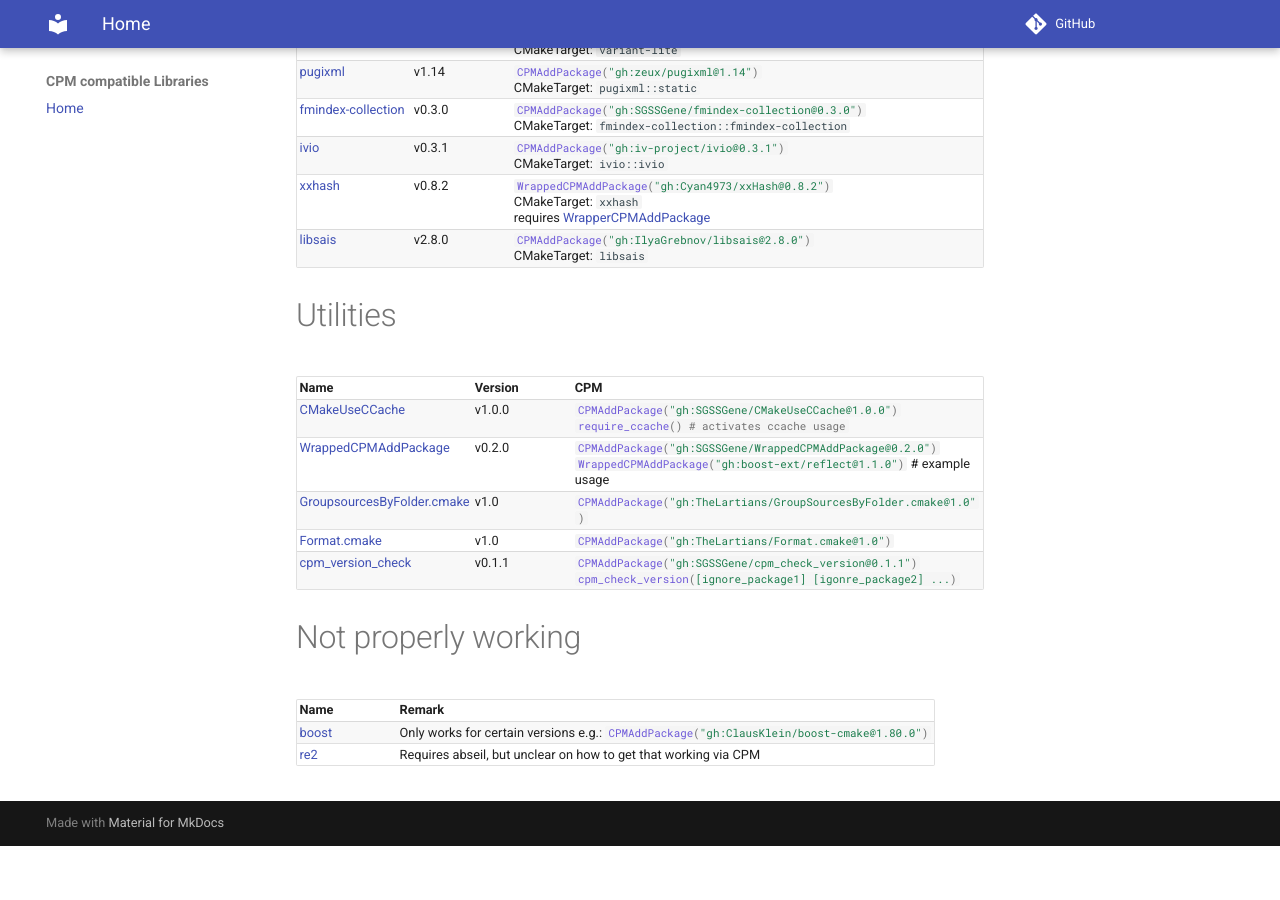
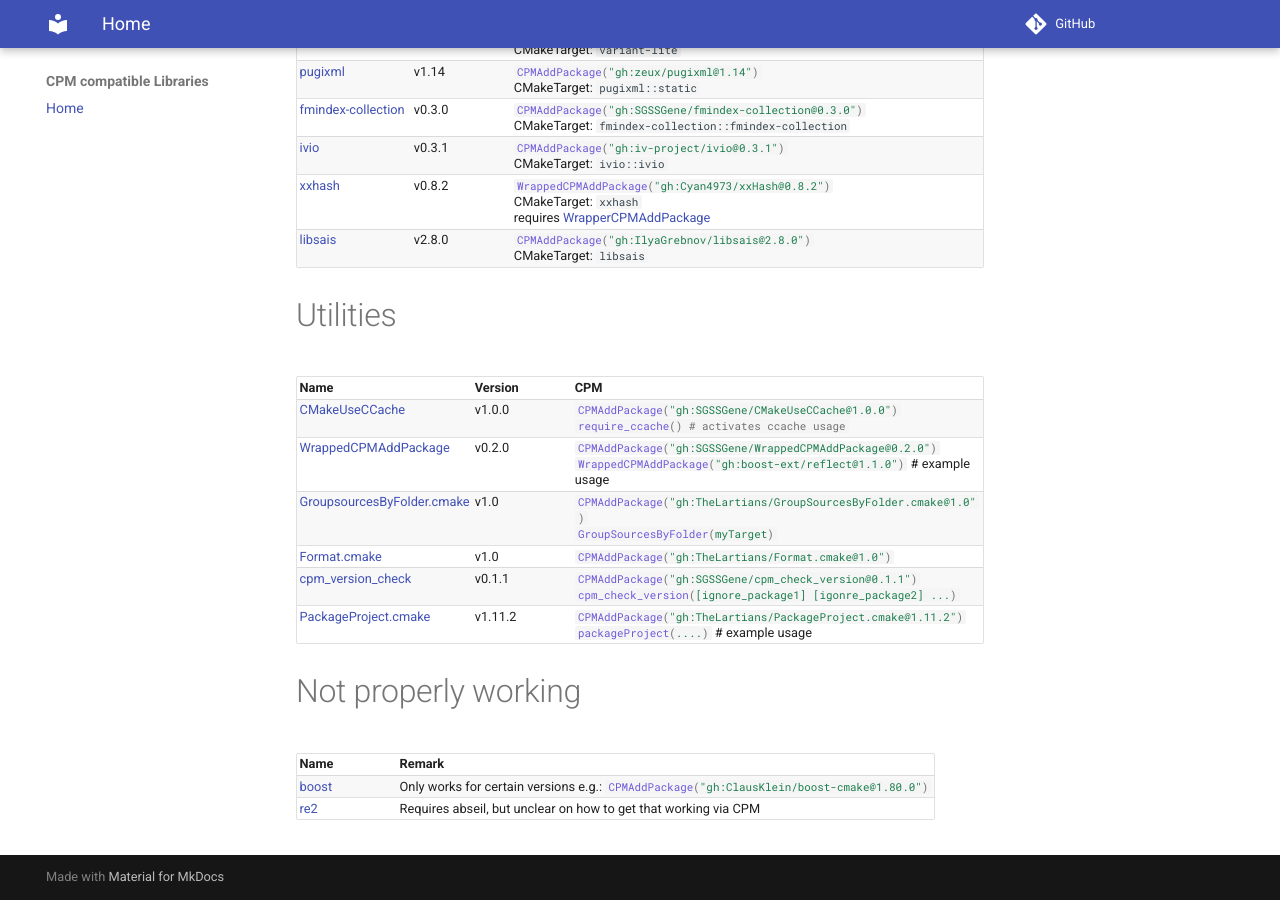
Before and after one commit to SGSSGene/CPM-Libraries, an MkDocs documentation site: the page built from docs/index.md, in a window 1280 px wide and 900 px high, scrolled down 2218 px. Built offline with MkDocs 1.6.1 and Material for MkDocs 9.7.7, drawn with Linux system fonts in a browser that asks for light colours; comment, search, counter and statistics services are not loaded; before the commit the page ends 3064 px from its top, so only the background shows below that.

Commit message:
feat: add PackageProject.cmake

```diff
--- a/CMakeLists.txt
+++ b/CMakeLists.txt
@@ -220,9 +220,6 @@ add_executable(libsais-cpp src/libsais.cpp)
 target_link_libraries(libsais-cpp libsais)
 
 
-CPMAddPackage("gh:TheLartians/GroupSourcesByFolder.cmake@1.0")
-#CPMAddPackage("gh:TheLartians/Format.cmake@1.0")
-
 #CPMAddPackage("gh:google/re2#2024-03-01")
 
 #CPMAddPackage("gh:SparkyStudios/AmplitudeAudioSDK#0232292ebb0f206b3990a98cf5adc8590065c4dd")
--- a/docs/index.md
+++ b/docs/index.md
@@ -68,9 +68,10 @@
 |:-----------------------------------------------------------------------------------------|------------|---------------------------------------------------------------------------------------------------------------------------------------------------------------------------|
 | [CMakeUseCCache](https://github.com/SGSSGene/CMakeUseCCache)                             |    v1.0.0  | `#!cmake CPMAddPackage("gh:SGSSGene/CMakeUseCCache@1.0.0")`                                      <br>`#!cmake require_ccache() # activates ccache usage`    <br>          |
 | [WrappedCPMAddPackage](https://github.com/SGSSGene/WrappedCPMAddPackage)                 |    v0.2.0  | `#!cmake CPMAddPackage("gh:SGSSGene/WrappedCPMAddPackage@0.2.0")`                                <br>`#!cmake WrappedCPMAddPackage("gh:boost-ext/reflect@1.1.0")` # example usage <br>   |
-| [GroupsourcesByFolder.cmake](https://github.com/TheLartians/GroupSourcesByFolder.cmake)  |    v1.0    | `#!cmake CPMAddPackage("gh:TheLartians/GroupSourcesByFolder.cmake@1.0")`                         <br>                                                                     |
+| [GroupsourcesByFolder.cmake](https://github.com/TheLartians/GroupSourcesByFolder.cmake)  |    v1.0    | `#!cmake CPMAddPackage("gh:TheLartians/GroupSourcesByFolder.cmake@1.0")`                         <br>`#!cmake GroupSourcesByFolder(myTarget)`                             |
 | [Format.cmake](https://github.com/TheLartians/Format.cmake)                              |    v1.0    | `#!cmake CPMAddPackage("gh:TheLartians/Format.cmake@1.0")`                                       <br>                                                                     |
 | [cpm_version_check](https://github.com/SGSSGene/cpm_check_version)                       |    v0.1.1  | `#!cmake CPMAddPackage("gh:SGSSGene/cpm_check_version@0.1.1")`                                   <br>`#!cmake cpm_check_version([ignore_package1] [igonre_package2] ...)` |
+| [PackageProject.cmake](https://github.com/TheLartians/PackageProject.cmake)              |    v1.11.2 | `#!cmake CPMAddPackage("gh:TheLartians/PackageProject.cmake@1.11.2")`                            <br>`#!cmake packageProject(....)` # example usage <br>                  |
 
 </div>
 
```
